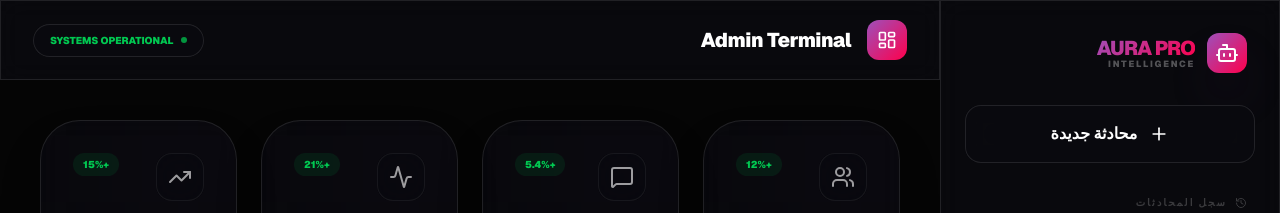
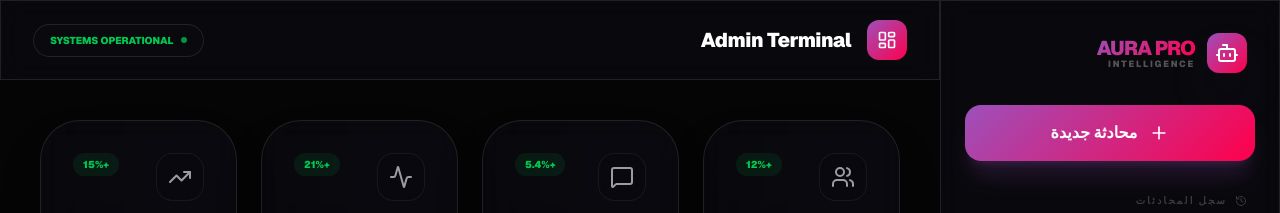
Before and after one commit to ioxv22/aihamad, a Next.js app: page /admin in a window 1280 px wide. Shown: the top 213 px of the page. Built offline with nearby package versions, Linux system fonts and the light colour scheme; no server answers; the database is empty.

Commit message:
Final UI polish for production launch: premium redesign of the New Chat button

```diff
--- a/src/components/chat/Sidebar.tsx
+++ b/src/components/chat/Sidebar.tsx
@@ -67,15 +67,15 @@ export function Sidebar({ isOpen, setIsOpen }: SidebarProps) {
         </button>
       </div>
 
-      {/* Action Button */}
+      {/* Action Button - Premium Redesign */}
       <div className="px-6 mb-8">
         <button
           onClick={createNewChat}
-          className="group relative w-full py-4 glass hover:bg-accent/10 rounded-2xl flex items-center justify-center gap-3 font-black transition-all border-dashed overflow-hidden"
+          className="group relative w-full py-4 premium-gradient rounded-2xl flex items-center justify-center gap-3 font-black text-white shadow-xl shadow-accent/20 hover:shadow-accent/40 transition-all duration-300 overflow-hidden active:scale-95"
         >
-          <Plus className="w-5 h-5 group-hover:rotate-90 transition-transform duration-300" />
-          <span>محادثة جديدة</span>
-          <div className="absolute inset-0 bg-accent/5 opacity-0 group-hover:opacity-100 transition-opacity" />
+          <div className="absolute inset-0 bg-white/10 opacity-0 group-hover:opacity-100 transition-opacity" />
+          <Plus className="w-5 h-5 group-hover:rotate-90 transition-transform duration-500" />
+          <span className="relative z-10">محادثة جديدة</span>
         </button>
       </div>
 
```
